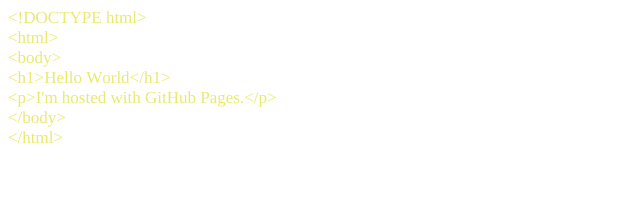
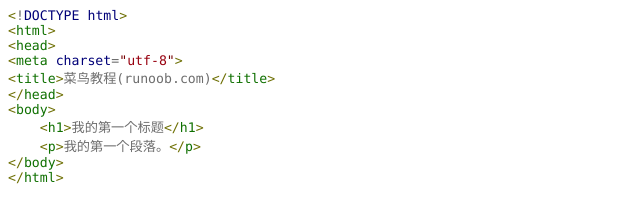
Before and after one commit to deepbluenn/deepbluenn.github.io, a plain HTML site: page index.html in a window 1280 px wide. Shown: the whole page, without its empty margins (0-640 px from the left). Drawn offline with Linux system fonts and the light colour scheme.

Commit message:
Update index.html

```diff
--- a/index.html
+++ b/index.html
@@ -7,17 +7,33 @@
   <meta name="Generator" content="Cocoa HTML Writer">
   <meta name="CocoaVersion" content="1671.4">
   <style type="text/css">
-    p.p1 {margin: 0.0px 0.0px 0.0px 0.0px; line-height: 20.0px; font: 17.0px Times; color: #eae96f; -webkit-text-stroke: #eae96f}
-    span.s1 {font-kerning: none}
+    p.p1 {margin: 0.0px 0.0px 0.0px 0.0px; line-height: 15.0px; font: 13.2px Menlo; color: #000078; -webkit-text-stroke: #000078}
+    p.p2 {margin: 0.0px 0.0px 0.0px 0.0px; line-height: 15.0px; font: 13.2px Menlo; color: #0f7001; -webkit-text-stroke: #0f7001}
+    p.p3 {margin: 0.0px 0.0px 0.0px 0.0px; line-height: 15.0px; font: 13.2px Menlo; color: #6d6d6d; -webkit-text-stroke: #6d6d6d}
+    p.p4 {margin: 0.0px 0.0px 0.0px 0.0px; line-height: 15.0px; font: 13.2px 'PingFang SC'; color: #6d6d6d; -webkit-text-stroke: #6d6d6d}
+    span.s1 {font-kerning: none; color: #6d6f03; -webkit-text-stroke: 0px #6d6f03}
+    span.s2 {font-kerning: none; color: #6d6d6d; -webkit-text-stroke: 0px #6d6d6d}
+    span.s3 {font-kerning: none}
+    span.s4 {font-kerning: none; color: #0f7001; -webkit-text-stroke: 0px #0f7001}
+    span.s5 {font-kerning: none; color: #760002; -webkit-text-stroke: 0px #760002}
+    span.s6 {font-kerning: none; color: #98000f; -webkit-text-stroke: 0px #98000f}
+    span.s7 {font: 13.2px 'PingFang SC'; font-kerning: none}
+    span.s8 {font: 13.2px Menlo; font-kerning: none}
+    span.s9 {font: 13.2px Menlo; font-kerning: none; color: #6d6f03; -webkit-text-stroke: 0px #6d6f03}
+    span.s10 {font: 13.2px Menlo; font-kerning: none; color: #0f7001; -webkit-text-stroke: 0px #0f7001}
   </style>
 </head>
 <body>
-<p class="p1"><span class="s1">&lt;!DOCTYPE html&gt;</span></p>
-<p class="p1"><span class="s1">&lt;html&gt;</span></p>
-<p class="p1"><span class="s1">&lt;body&gt;</span></p>
-<p class="p1"><span class="s1">&lt;h1&gt;Hello World&lt;/h1&gt;</span></p>
-<p class="p1"><span class="s1">&lt;p&gt;I'm hosted with GitHub Pages.&lt;/p&gt;</span></p>
-<p class="p1"><span class="s1">&lt;/body&gt;</span></p>
-<p class="p1"><span class="s1">&lt;/html&gt;</span></p>
+<p class="p1"><span class="s1">&lt;</span><span class="s2">!</span><span class="s3">DOCTYPE</span><span class="s2"> </span><span class="s3">html</span><span class="s1">&gt;</span></p>
+<p class="p2"><span class="s1">&lt;</span><span class="s3">html</span><span class="s1">&gt;</span></p>
+<p class="p2"><span class="s1">&lt;</span><span class="s3">head</span><span class="s1">&gt;</span></p>
+<p class="p1"><span class="s1">&lt;</span><span class="s4">meta</span><span class="s2"> </span><span class="s3">charset</span><span class="s2">=</span><span class="s5">"</span><span class="s6">utf-8</span><span class="s5">"</span><span class="s1">&gt;</span></p>
+<p class="p3"><span class="s1">&lt;</span><span class="s4">title</span><span class="s1">&gt;</span><span class="s7">菜鸟教程</span><span class="s3">(runoob.com)</span><span class="s1">&lt;/</span><span class="s4">title</span><span class="s1">&gt;</span></p>
+<p class="p2"><span class="s1">&lt;/</span><span class="s3">head</span><span class="s1">&gt;</span></p>
+<p class="p2"><span class="s1">&lt;</span><span class="s3">body</span><span class="s1">&gt;</span></p>
+<p class="p3"><span class="s3"><span class="Apple-converted-space">    </span></span><span class="s1">&lt;</span><span class="s4">h1</span><span class="s1">&gt;</span><span class="s7">我的第一个标题</span><span class="s1">&lt;/</span><span class="s4">h1</span><span class="s1">&gt;</span></p>
+<p class="p4"><span class="s8"><span class="Apple-converted-space">    </span></span><span class="s9">&lt;</span><span class="s10">p</span><span class="s9">&gt;</span><span class="s3">我的第一个段落。</span><span class="s9">&lt;/</span><span class="s10">p</span><span class="s9">&gt;</span></p>
+<p class="p2"><span class="s1">&lt;/</span><span class="s3">body</span><span class="s1">&gt;</span></p>
+<p class="p2"><span class="s1">&lt;/</span><span class="s3">html</span><span class="s1">&gt;</span></p>
 </body>
 </html>
```
